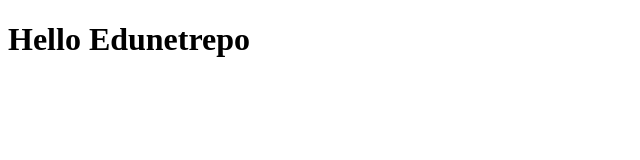
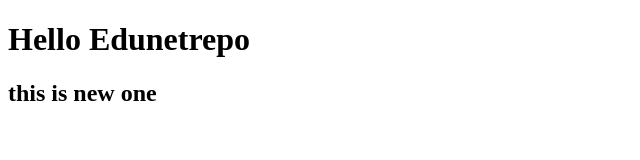
Before and after one commit to Sravani0415/Edunetrepo, a plain HTML site: page index.html in a window 1280 px wide. Shown: the whole page, without its empty margins (0-640 px from the left). Drawn offline with Linux system fonts and the light colour scheme.

Commit message:
Update index.html

```diff
--- a/index.html
+++ b/index.html
@@ -7,5 +7,6 @@
 </head>
 <body>
     <h1>Hello Edunetrepo</h1>
+    <h2>this is new one</h2>
 </body>
 </html>
```
